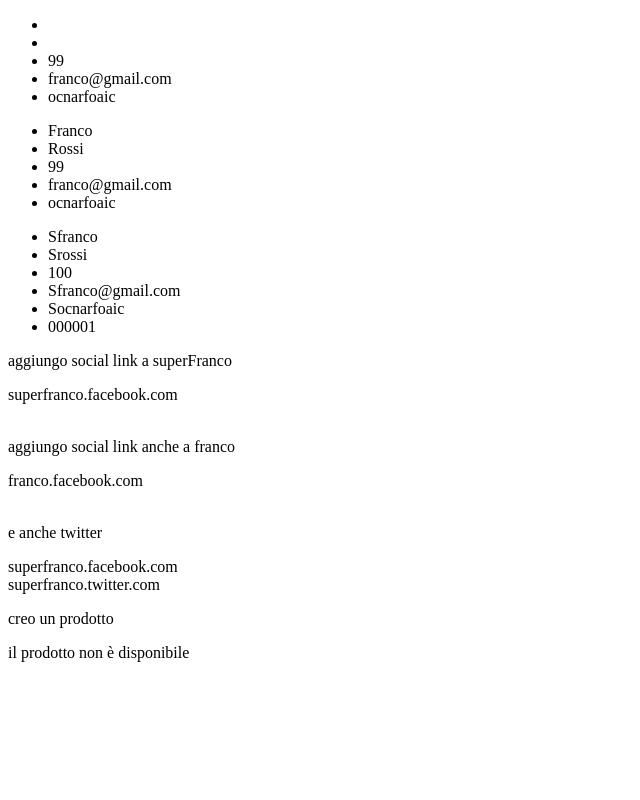
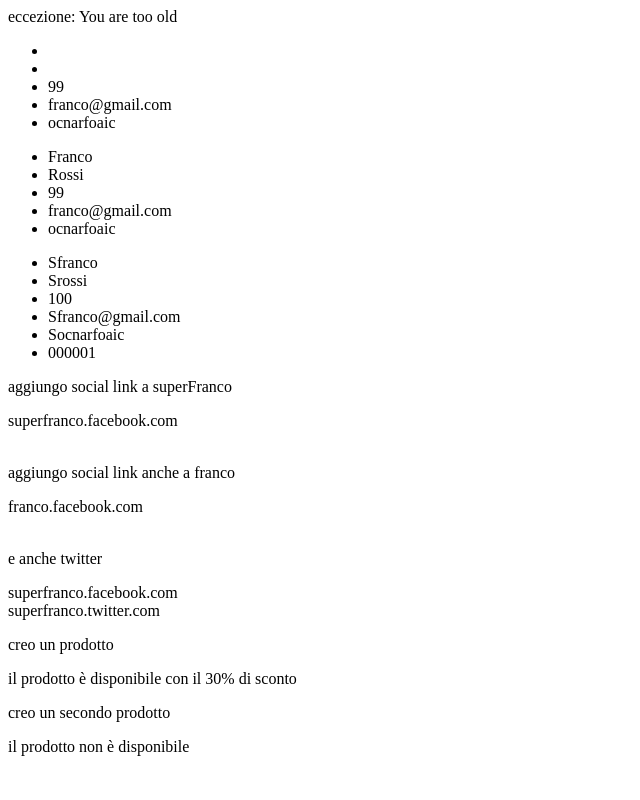
Before and after one commit to gianmarco600/php-oop-2, a PHP site: page / in a window 1280 px wide. Shown: the whole page, without its empty margins (0-640 px from the left). Run offline with PHP 8.4, Linux system fonts and the light colour scheme.

Commit message:
fine bonus

```diff
--- a/index.php
+++ b/index.php
@@ -4,9 +4,23 @@ require_once 'user.php';
 require_once 'primeUser.php';
 require_once 'product.php';
 
-$franco = new User('franco@gmail.com', 'ocnarfoaic', 99);
+try {
+    $franco = new User('franco@gmail.com', 'ocnarfoaic', 99);
+} catch (Exception $e){
+    echo 'eccezione: ' . $e->getMessage();
+}
 
-$superFranco = new PrimeUser('Sfranco@gmail.com', 'Socnarfoaic', 100, '000001');
+try {
+    $franco2 = new User('francoIlVecchio@gmail.com', 'ocnarfoaic', 200);
+} catch (Exception $e){
+    echo 'eccezione: ' . $e->getMessage();
+}
+
+try {
+    $superFranco = new PrimeUser('Sfranco@gmail.com', 'Socnarfoaic', 100, '000001');
+} catch (Exception $e){
+    echo 'eccezione: ' . $e->getMessage();
+}
 
 ?>
 
@@ -20,7 +34,8 @@ $superFranco = new PrimeUser('Sfranco@gmail.com', 'Socnarfoaic', 100, '000001');
 </head>
 <body>
 <ul>
-        <?php foreach($franco->getAllData() as $elem){ ?>
+        <?php
+        foreach($franco->getAllData() as $elem){ ?>
         <li>
             <?php echo $elem ?>
         </li>
@@ -65,5 +80,11 @@ $superFranco = new PrimeUser('Sfranco@gmail.com', 'Socnarfoaic', 100, '000001');
     ?>
 
     <p><?php echo $cd->buy($superFranco) ?></p>
+    <p>creo un secondo prodotto</p>
+
+    <?php $vinile = new Product('vinile', 'lorem asasdf awefavsb', 'musica', 0);
+    ?>
+
+    <p><?php echo $vinile->buy($superFranco) ?></p>
 </body>
 </html>
--- a/product.php
+++ b/product.php
@@ -11,10 +11,11 @@ class Product{
     protected $category;
     protected $disp;
 
-    function __construct($_prodName, $_description, $_category, $disp){
+    function __construct($_prodName, $_description, $_category, $_disp){
         $this->prodName = $_prodName;
         $this->description = $_description;
         $this->category = $_category;
+        $this->disp = $_disp;
     }
 
     function setSale($_sale){
@@ -68,13 +69,13 @@ class Product{
                 $_sale = $this->getSale();
                 $this->setSale($_sale + 10);
                 if($this->disp){
-                    return 'il prodotto è disponibile con il' . $this->sale . '% di sconto';
+                    return 'il prodotto è disponibile con il ' . $this->sale . '% di sconto';
                 }else{
                     return 'il prodotto non è disponibile';
                 }
             }else{
                 if($this->disp){
-                    return 'il prodotto è disponibile con il' . $this->sale . '% di sconto';
+                    return 'il prodotto è disponibile con il ' . $this->sale . '% di sconto';
                 }
             }
         }
```
